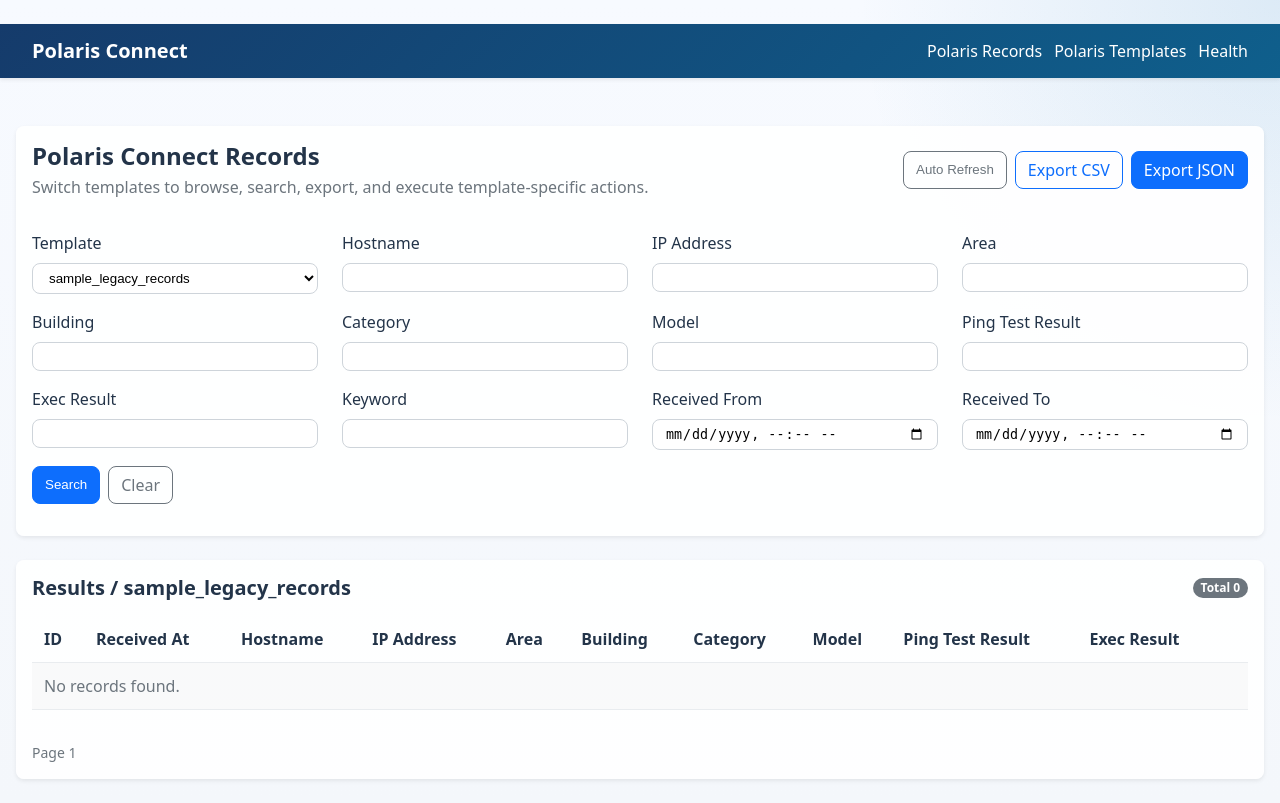
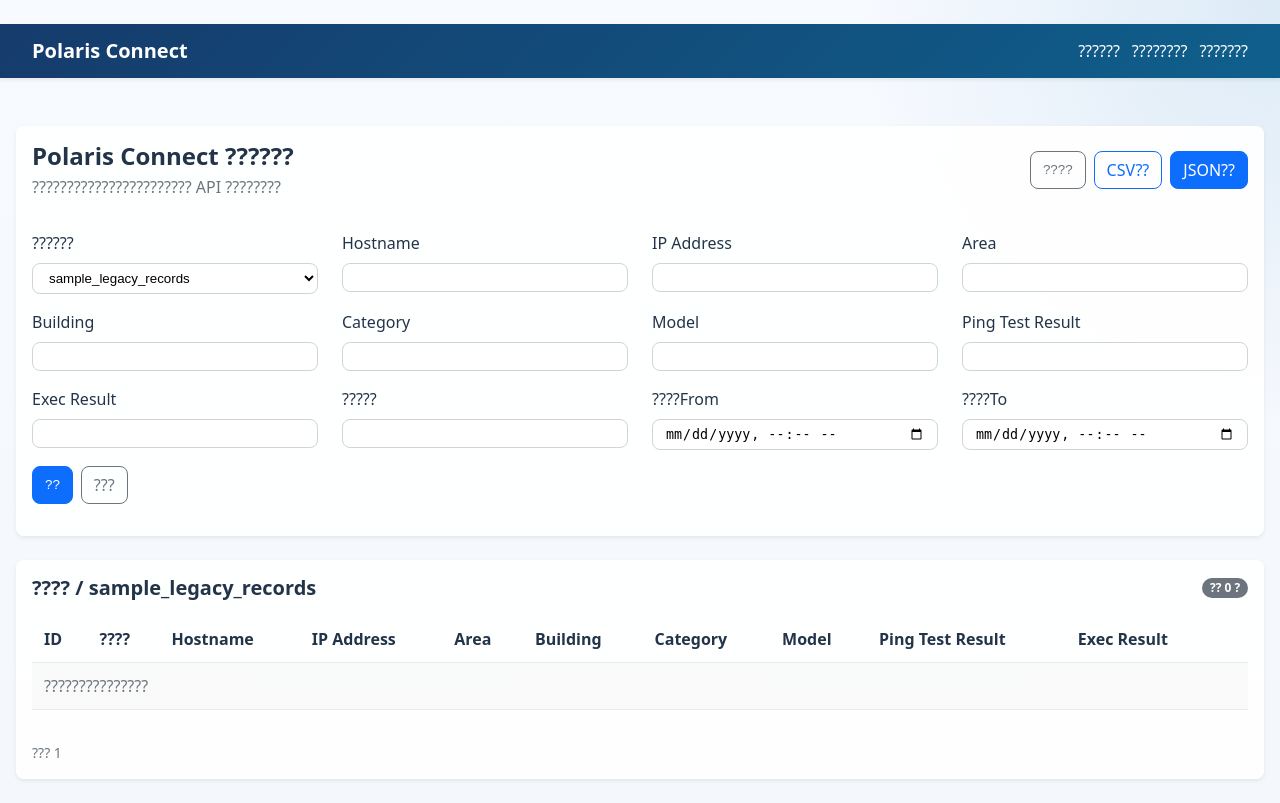
Before and after one commit to tec-gh/polaris-connect, a FastAPI app: page /records in a window 1280 px wide. Run offline with FastAPI, Linux system fonts and the light colour scheme; some libraries are stand-ins or nearby versions.

Commit message:
Localize Polaris Connect UI and add template upload errors

```diff
--- a/app/templates/base.html
+++ b/app/templates/base.html
@@ -1,5 +1,5 @@
 <!DOCTYPE html>
-<html lang="en">
+<html lang="ja">
 <head>
   <meta charset="UTF-8">
   <meta name="viewport" content="width=device-width, initial-scale=1">
@@ -12,9 +12,9 @@
     <div class="container-fluid d-flex justify-content-between align-items-center">
       <a class="navbar-brand fw-semibold" href="/records">{{ app_name }}</a>
       <div class="navbar-nav">
-        <a class="nav-link" href="/records">Polaris Records</a>
-        <a class="nav-link" href="/settings/mappings">Polaris Templates</a>
-        <a class="nav-link" href="/health">Health</a>
+        <a class="nav-link" href="/records">??????</a>
+        <a class="nav-link" href="/settings/mappings">????????</a>
+        <a class="nav-link" href="/health">???????</a>
       </div>
     </div>
   </nav>
--- a/app/templates/records.html
+++ b/app/templates/records.html
@@ -6,20 +6,20 @@
       <div class="card-body">
         <div class="d-flex justify-content-between align-items-center mb-3">
           <div>
-            <h1 class="h4 mb-1">Polaris Connect Records</h1>
-            <p class="text-muted mb-0">Switch templates to browse, search, export, and execute template-specific actions.</p>
+            <h1 class="h4 mb-1">Polaris Connect ??????</h1>
+            <p class="text-muted mb-0">??????????????????????? API ????????</p>
           </div>
           <div class="d-flex gap-2">
-            <button class="btn btn-outline-secondary" id="auto-refresh-toggle" type="button">Auto Refresh</button>
+            <button class="btn btn-outline-secondary" id="auto-refresh-toggle" type="button">????</button>
             {% if selected_template %}
-            <a class="btn btn-outline-primary" download="{{ selected_template.api_name }}.csv" href="/api/v1/records/export.csv?template_name={{ selected_template.template_name }}{% if query_without_paging %}&{{ query_without_paging }}{% endif %}">Export CSV</a>
-            <a class="btn btn-primary" download="{{ selected_template.api_name }}.json" href="/api/v1/records/export.json?template_name={{ selected_template.template_name }}{% if query_without_paging %}&{{ query_without_paging }}{% endif %}">Export JSON</a>
+            <a class="btn btn-outline-primary" download="{{ selected_template.api_name }}.csv" href="/api/v1/records/export.csv?template_name={{ selected_template.template_name }}{% if query_without_paging %}&{{ query_without_paging }}{% endif %}">CSV??</a>
+            <a class="btn btn-primary" download="{{ selected_template.api_name }}.json" href="/api/v1/records/export.json?template_name={{ selected_template.template_name }}{% if query_without_paging %}&{{ query_without_paging }}{% endif %}">JSON??</a>
             {% endif %}
           </div>
         </div>
         <form method="get" class="row g-3">
           <div class="col-12 col-md-6 col-xl-3">
-            <label class="form-label">Template</label>
+            <label class="form-label">??????</label>
             <select class="form-control" name="template_name" onchange="this.form.submit()">
               {% for template in available_templates %}
               <option value="{{ template.template_name }}" {% if selected_template and template.template_name == selected_template.template_name %}selected{% endif %}>{{ template.template_name }}</option>
@@ -33,20 +33,20 @@
           </div>
           {% endfor %}
           <div class="col-12 col-md-6 col-xl-3">
-            <label class="form-label">Keyword</label>
+            <label class="form-label">?????</label>
             <input class="form-control" type="text" name="keyword" value="{{ filters.keyword }}">
           </div>
           <div class="col-12 col-md-6 col-xl-3">
-            <label class="form-label">Received From</label>
+            <label class="form-label">????From</label>
             <input class="form-control" type="datetime-local" name="date_from" value="{{ filters.date_from }}">
           </div>
           <div class="col-12 col-md-6 col-xl-3">
-            <label class="form-label">Received To</label>
+            <label class="form-label">????To</label>
             <input class="form-control" type="datetime-local" name="date_to" value="{{ filters.date_to }}">
           </div>
           <div class="col-12 d-flex gap-2">
-            <button class="btn btn-primary" type="submit">Search</button>
-            <a class="btn btn-outline-secondary" href="/records{% if selected_template %}?template_name={{ selected_template.template_name }}{% endif %}">Clear</a>
+            <button class="btn btn-primary" type="submit">??</button>
+            <a class="btn btn-outline-secondary" href="/records{% if selected_template %}?template_name={{ selected_template.template_name }}{% endif %}">???</a>
           </div>
         </form>
       </div>
@@ -56,19 +56,19 @@
     <div class="card shadow-sm border-0">
       <div class="card-body">
         <div class="d-flex justify-content-between align-items-center mb-3">
-          <h2 class="h5 mb-0">Results{% if selected_template %} / {{ selected_template.template_name }}{% endif %}</h2>
-          <span class="badge text-bg-secondary">Total {{ total }}</span>
+          <h2 class="h5 mb-0">????{% if selected_template %} / {{ selected_template.template_name }}{% endif %}</h2>
+          <span class="badge text-bg-secondary">?? {{ total }} ?</span>
         </div>
         <div class="table-responsive">
           <table class="table table-striped table-hover align-middle">
             <thead>
               <tr>
                 <th>ID</th>
-                <th>Received At</th>
+                <th>????</th>
                 {% for field in fields if field.is_visible %}
                 <th>{{ field.display_name }}</th>
                 {% endfor %}
-                {% if external_api_enabled %}<th>External API</th>{% endif %}
+                {% if external_api_enabled %}<th>??API</th>{% endif %}
                 <th></th>
               </tr>
             </thead>
@@ -92,26 +92,26 @@
                   <form method="post" action="/records/{{ record.id }}/execute-external" class="d-flex gap-2">
                     <input type="hidden" name="template_name" value="{{ selected_template.template_name }}">
                     <input type="hidden" name="return_query" value="template_name={{ selected_template.template_name }}{% if query_without_paging %}&{{ query_without_paging }}{% endif %}">
-                    <button class="btn btn-sm btn-outline-warning" type="submit">Run</button>
+                    <button class="btn btn-sm btn-outline-warning" type="submit">??</button>
                   </form>
                 </td>
                 {% endif %}
-                <td><a class="btn btn-sm btn-outline-primary" href="/records/{{ record.id }}?template_name={{ selected_template.template_name }}">Detail</a></td>
+                <td><a class="btn btn-sm btn-outline-primary" href="/records/{{ record.id }}?template_name={{ selected_template.template_name }}">??</a></td>
               </tr>
               {% else %}
-              <tr><td colspan="99" class="text-center text-muted py-4">No records found.</td></tr>
+              <tr><td colspan="99" class="text-center text-muted py-4">???????????????</td></tr>
               {% endfor %}
             </tbody>
           </table>
         </div>
         <div class="d-flex justify-content-between mt-3">
-          <div class="text-muted small">Page {{ page }}</div>
+          <div class="text-muted small">??? {{ page }}</div>
           <div class="d-flex gap-2">
             {% if has_prev %}
-            <a class="btn btn-outline-secondary btn-sm" href="?page={{ page - 1 }}&page_size={{ page_size }}&template_name={{ selected_template.template_name }}{% if query_without_paging %}&{{ query_without_paging }}{% endif %}">Prev</a>
+            <a class="btn btn-outline-secondary btn-sm" href="?page={{ page - 1 }}&page_size={{ page_size }}&template_name={{ selected_template.template_name }}{% if query_without_paging %}&{{ query_without_paging }}{% endif %}">??</a>
             {% endif %}
             {% if has_next %}
-            <a class="btn btn-outline-secondary btn-sm" href="?page={{ page + 1 }}&page_size={{ page_size }}&template_name={{ selected_template.template_name }}{% if query_without_paging %}&{{ query_without_paging }}{% endif %}">Next</a>
+            <a class="btn btn-outline-secondary btn-sm" href="?page={{ page + 1 }}&page_size={{ page_size }}&template_name={{ selected_template.template_name }}{% if query_without_paging %}&{{ query_without_paging }}{% endif %}">??</a>
             {% endif %}
           </div>
         </div>
@@ -131,7 +131,7 @@
       return value !== "off";
     }
     function updateButtonLabel() {
-      button.textContent = isEnabled() ? "Auto Refresh" : "Paused";
+      button.textContent = isEnabled() ? "????" : "?????";
     }
     button.addEventListener("click", function () {
       window.localStorage.setItem(storageKey, isEnabled() ? "off" : "on");
```
Also changed, not shown: app/routers/web_settings.py (+39 -14 lines), app/templates/record_detail.html (+7 -7 lines), app/templates/settings_mappings.html (+44 -37 lines).
